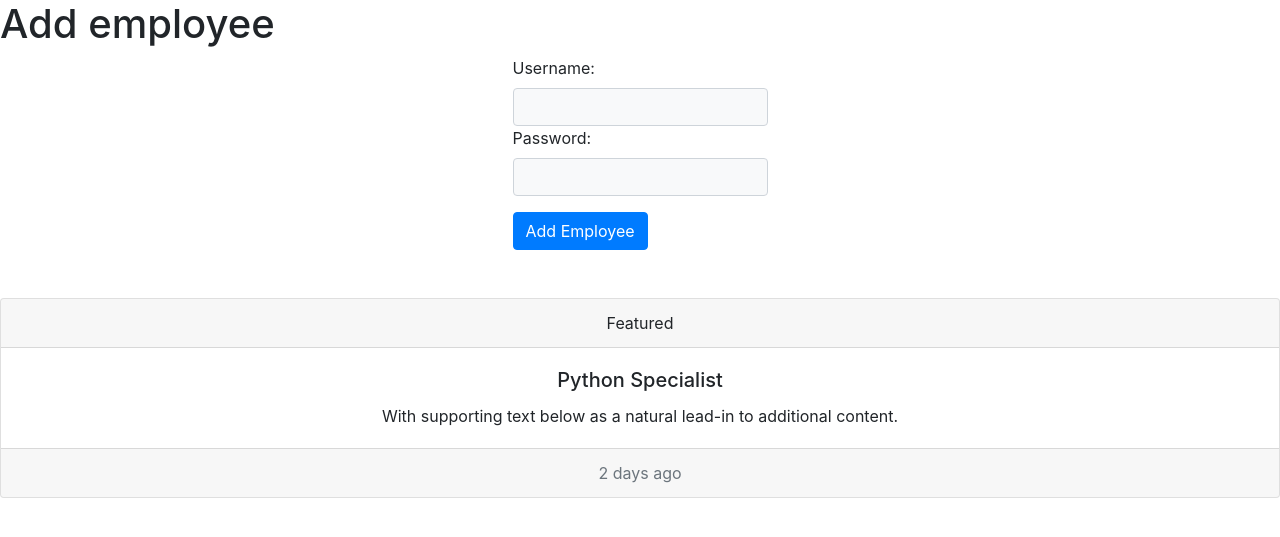
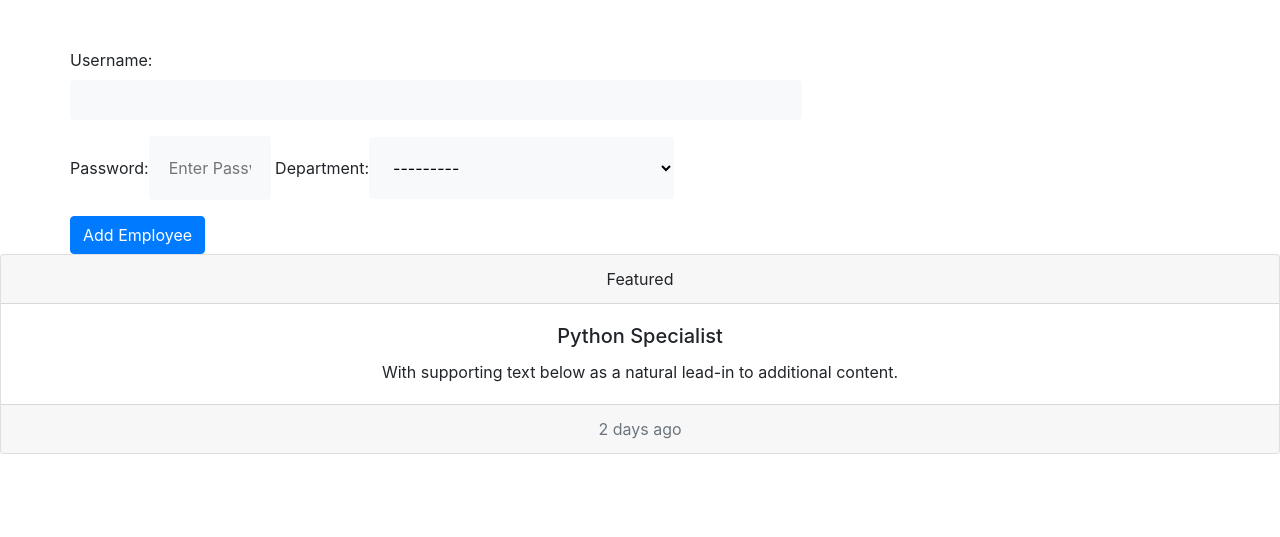
Before and after one commit to nmshohel/emsproject, a Django app: page /add-employee in a window 1280 px wide. Shown: the part 56-593 px from the top of the page. Run offline with Django 3.2, Linux system fonts and the light colour scheme; data comes from the database, SQL or seed files in the repository; both versions use the stored data as it was after the commit.

Commit message:
add employee

```diff
--- a/emsapp/admin.py
+++ b/emsapp/admin.py
@@ -5,4 +5,4 @@ admin.site.register(UserProfile)
 admin.site.register(SocialLink)
 admin.site.register(LeaveApplication)
 admin.site.register(ToDoList)
-# admin.site.register(Department)
+admin.site.register(Department)
--- a/emsapp/forms.py
+++ b/emsapp/forms.py
@@ -1,6 +1,7 @@
 from .models import *
 from django import forms
 from django.contrib.auth.models import User
+from .models import *
 
 # from django.forms import ModelForm
 
@@ -28,6 +29,8 @@ class TodolistForm(forms.ModelForm):
 
         }
 class UserForm(forms.ModelForm):
+    password = forms.CharField(widget=forms.PasswordInput(attrs={'class':'form rounded form-group col-md-2 mt-3 bg-light', 'placeholder':"Enter Password..."}))
+    department = forms.ModelChoiceField(widget=forms.Select(attrs={'class':'rounded form form-group bg-light col-md-5',}), queryset =Department.objects.all())
 
     class Meta:
         model=User
@@ -38,7 +41,7 @@ class UserForm(forms.ModelForm):
         }
         widgets={
              'username':forms.TextInput(attrs={'class': 'form-control form bg-light ' }),
-             'password':forms.PasswordInput(attrs={'class': 'form-control  bg-light ' }),
+
 
 
         }
--- a/emsapp/models.py
+++ b/emsapp/models.py
@@ -5,17 +5,17 @@ from django.views.generic import ListView
 
 # Create your models here.
 
-# class Department(models.Model):
-#     name=models.CharField(max_length=250)
+class Department(models.Model):
+    name=models.CharField(max_length=250)
 
-#     def __str__(self):
-#         return self.name
+    def __str__(self):
+        return self.name
 
 class UserProfile(models.Model):
     user=models.OneToOneField(User, on_delete=models.CASCADE)
     profile_image=models.ImageField(blank=True, null=True)
     address=models.CharField(max_length=300, blank=True, null=True)
-    # department=models.ForeignKey(Department, on_delete=models.CASCADE,blank=True, null=True)
+    department=models.ForeignKey(Department, on_delete=models.CASCADE,blank=True, null=True)
     designation=models.CharField(max_length=300, blank=True, null=True)
     date_of_birth=models.DateField(blank=True, null=True)
     email_address=models.CharField(max_length=300, blank=True, null=True)
--- a/templates/add_employee.html
+++ b/templates/add_employee.html
@@ -1,34 +1,31 @@
 {% extends 'base.html' %}
 {% block content %}
+<style>
+    .form{
+    border: none;
+    /* border-radius: 10px; */
+    padding: 20px;
+    /* padding-top: 200%; */
+    }
+</style>
 
-<!DOCTYPE html>
-<html lang="en">
-<head>
-    <meta charset="UTF-8">
-    <meta http-equiv="X-UA-Compatible" content="IE=edge">
-    <meta name="viewport" content="width=device-width, initial-scale=1.0">
-    <title>Document</title>
-</head>
-<body>
-    <h1>Add employee</h1>
-        <div class="container">
+<div class="container pt-5">
+
     <div class="row">
-                <div class="col-md-3 m-auto">
 
-                    {{ smg }}
+
 
         <form method="POST">
             {% csrf_token %}
+
             {{ form }}
-                        <button type="submit" class="btn btn-primary mt-3 mb-5">Add Employee</button>
+            <button type="submit" class="btn btn-primary">Add Employee</button>
         </form>
     </div>
 
 </div>
-            </div>
-        </div>
 
-</body>
-</html>
+
+
 
 {% endblock %}
```
Also changed, not shown: db.sqlite3, emsapp/migrations/0011_department.py (added), emsapp/migrations/0012_userprofile_department.py (added). Lines whose indentation alone changed are shown as unchanged.
